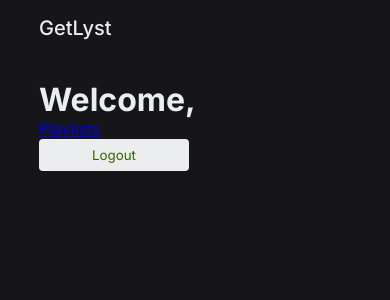
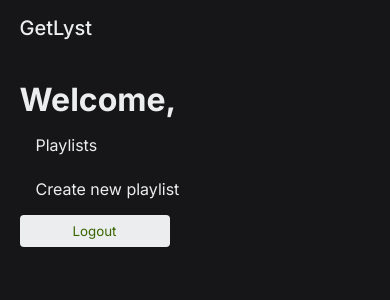
Before and after one commit to rajatkulkarni95/getlyst-v2-app, a Next.js app: page /dashboard in a window 390 px wide. Shown: the top 300 px of the page. Built offline with nearby package versions, Linux system fonts and the light colour scheme; no server answers; sample sign-in values are in the browser's storage.

Commit message:
page container to apply media queries for width

```diff
--- a/src/components/Common/Header.tsx
+++ b/src/components/Common/Header.tsx
@@ -1,5 +1,5 @@
 import { styled } from "@stitches/react";
-import { Box } from "styles";
+import { Box, PageContainer } from "styles";
 import { Text } from "@components/Common/Text";
 import { TUserProfileData } from "types/user";
 import { useSession } from "next-auth/react";
@@ -12,6 +12,7 @@ const Navigation = styled("nav", {
 const Header: React.FC = () => {
   const { data: session } = useSession();
   return (
+    <PageContainer>
       <Box
         css={{
           display: "flex",
@@ -24,6 +25,7 @@ const Header: React.FC = () => {
         <Text size="3">GetLyst</Text>
         <Text size="2">{session?.user.sub}</Text>
       </Box>
+    </PageContainer>
   );
 };
 
--- a/src/pages/_app.tsx
+++ b/src/pages/_app.tsx
@@ -10,7 +10,6 @@ const globalStyles = globalCss({
   "*": { margin: 0, padding: 0 },
   body: {
     height: "100vh",
-    width: "80%",
     display: "block",
     margin: "0 auto",
     fontFamily: "$sans",
--- a/src/pages/api/spotify/playlists.ts
+++ b/src/pages/api/spotify/playlists.ts
@@ -1,10 +1,10 @@
 import { config } from "config";
 import { NextApiRequest, NextApiResponse } from "next";
 import { getToken, JWT } from "next-auth/jwt";
-import { Token } from "types/token";
+import { TToken } from "types/token";
 
 export default async (req: NextApiRequest, res: NextApiResponse) => {
-  const token: JWT | null | Token = await getToken({
+  const token: TToken | JWT | null = await getToken({
     req,
     secret: config.spotifyClientSecret,
   });
--- a/src/pages/dashboard.tsx
+++ b/src/pages/dashboard.tsx
@@ -4,25 +4,47 @@ import { AuthPageType } from "types/protectedPage";
 import { signOut, useSession } from "next-auth/react";
 import { Button } from "@components/Common/Button";
 import { Heading } from "@components/Common/Text";
+import { styled } from "../../stitches.config";
+import { PageContainer } from "styles";
+
+const StyledText = styled("p", {
+  margin: "8px",
+  padding: "8px",
+  color: "$primaryText",
+  textDecoration: "inherit",
+  cursor: "pointer",
+  background: "none",
+  maxWidth: "200px",
+  borderRadius: "4px",
+
+  "&:hover": {
+    background: "$primary",
+  },
+});
 
 const Dashboard: AuthPageType = () => {
   const { data: session } = useSession();
 
   return (
-    <div>
+    <PageContainer>
       <Head>
         <title>Dashboard - GetLyst</title>
       </Head>
       {session?.user && (
         <div>
           <Heading>Welcome, {session.user.sub}</Heading>{" "}
-          <Link href="/playlists">Playlists</Link>
+          <Link href="/playlists">
+            <StyledText>Playlists</StyledText>
+          </Link>
+          <Link href="/playlists/create/genre">
+            <StyledText>Create new playlist</StyledText>
+          </Link>
           <Button type="secondary" onClick={() => signOut()}>
             Logout
           </Button>
         </div>
       )}
-    </div>
+    </PageContainer>
   );
 };
 
--- a/src/pages/playlists/index.tsx
+++ b/src/pages/playlists/index.tsx
@@ -3,6 +3,7 @@ import Link from "next/link";
 import { useEffect, useState } from "react";
 import { styled } from "../../../stitches.config";
 import { AuthPageType } from "types/protectedPage";
+import { PageContainer } from "styles";
 
 type PlaylistType = {
   id: string;
@@ -50,6 +51,7 @@ const Playlists: AuthPageType = () => {
   }, []);
 
   return (
+    <PageContainer>
       <Container>
         <Head>
           <title>GetLyst - Playlists</title>
@@ -60,6 +62,7 @@ const Playlists: AuthPageType = () => {
           </PlaylistLink>
         ))}
       </Container>
+    </PageContainer>
   );
 };
 
--- a/src/styles/index.tsx
+++ b/src/styles/index.tsx
@@ -6,3 +6,11 @@ export const FlexColumn = styled("div", {
 });
 
 export const Box = styled("div");
+
+export const PageContainer = styled("div", {
+  margin: "0 auto",
+  width: "1000px",
+  "@bp1": {
+    width: "90%",
+  },
+});
--- a/stitches.config.ts
+++ b/stitches.config.ts
@@ -24,4 +24,9 @@ export const { styled, getCssText } = createStitches({
       9: "48px",
     },
   },
+  media: {
+    bp1: "(max-width: 1200px)",
+    bp2: "(max-width: 768px)",
+    bp3: "(max-width: 480px)",
+  },
 });
```
Also changed, not shown: src/pages/index.tsx (+3 -5 lines). Lines whose indentation alone changed are shown as unchanged.
